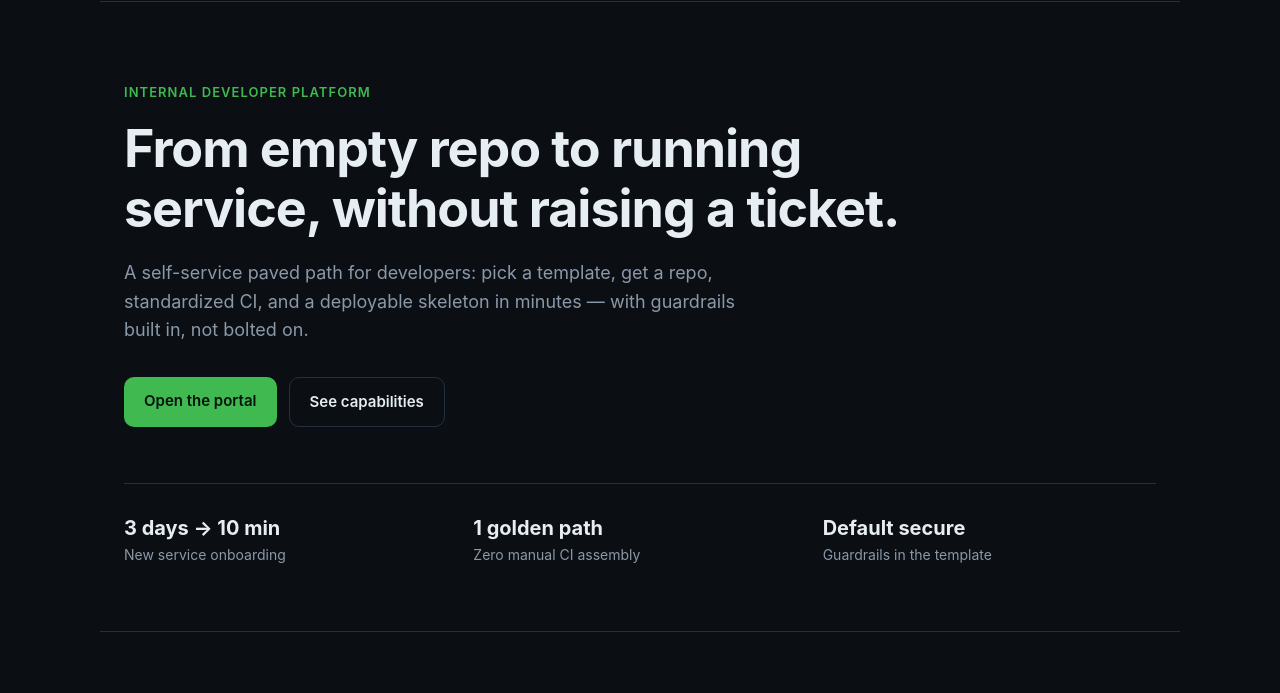
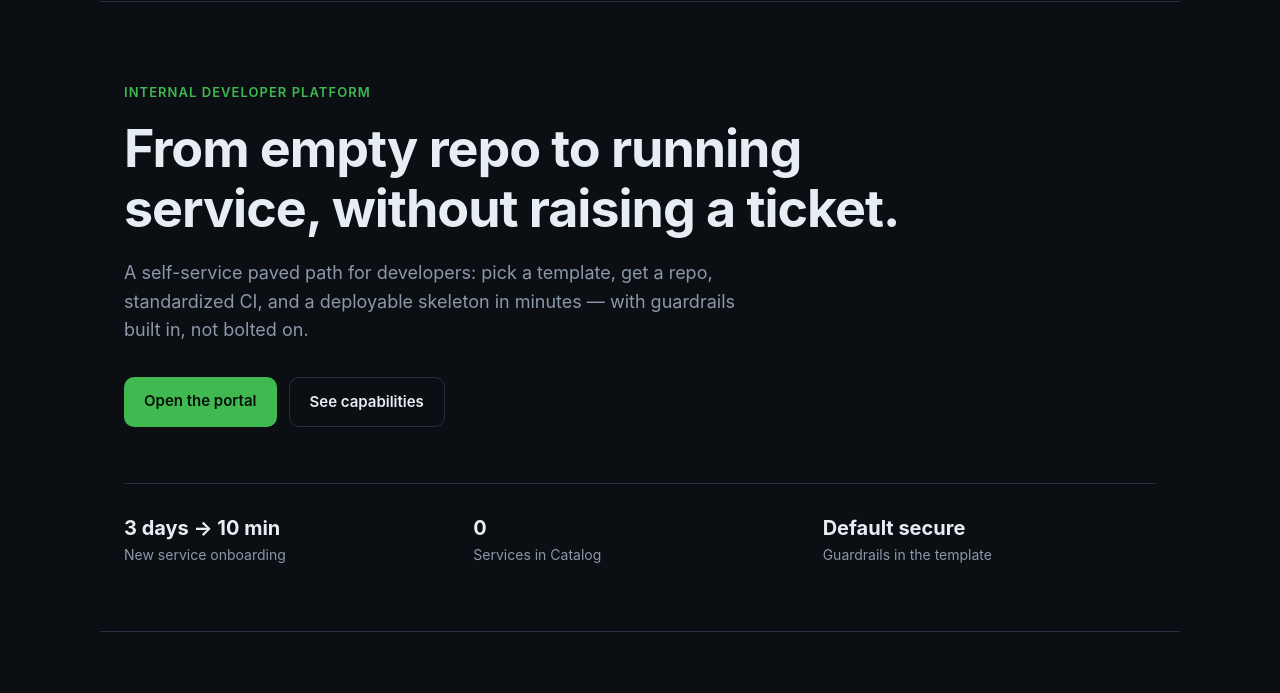
Before and after one commit to ahamed338/developer-portal, a plain HTML site: page index.html in a window 1280 px wide. Shown: the part 75-768 px from the top of the page. Drawn offline with Linux system fonts and the light colour scheme; no server answers.

Commit message:
Implement catalog count fetching in index.html
Added a script to fetch and display the catalog count.

```diff
--- a/index.html
+++ b/index.html
@@ -38,8 +38,8 @@
           <dd>New service onboarding</dd>
         </div>
         <div>
-          <dt>1 golden path</dt>
-          <dd>Zero manual CI assembly</dd>
+          <dt id="catalog-count">—</dt>
+          <dd>Services in Catalog</dd>
         </div>
         <div>
           <dt>Default secure</dt>
@@ -118,5 +118,16 @@
   <footer class="site-footer">
     <p>Developer Portal — Internal Developer Platform demo. Built with static HTML, deployed on Cloudflare Pages.</p>
   </footer>
+
+  <script>
+  fetch('http://localhost:3000/api/catalog/entities?filter=kind=component')
+    .then(r => r.json())
+    .then(data => {
+      document.getElementById('catalog-count').textContent = data.length;
+    })
+    .catch(() => {
+      document.getElementById('catalog-count').textContent = '0';
+    });
+</script>
 </body>
 </html>
```
